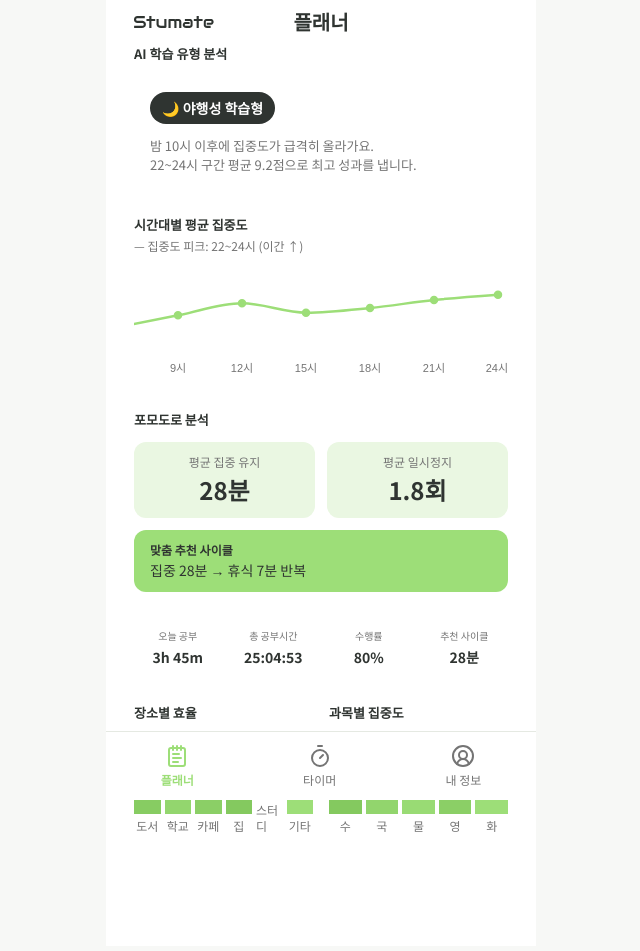
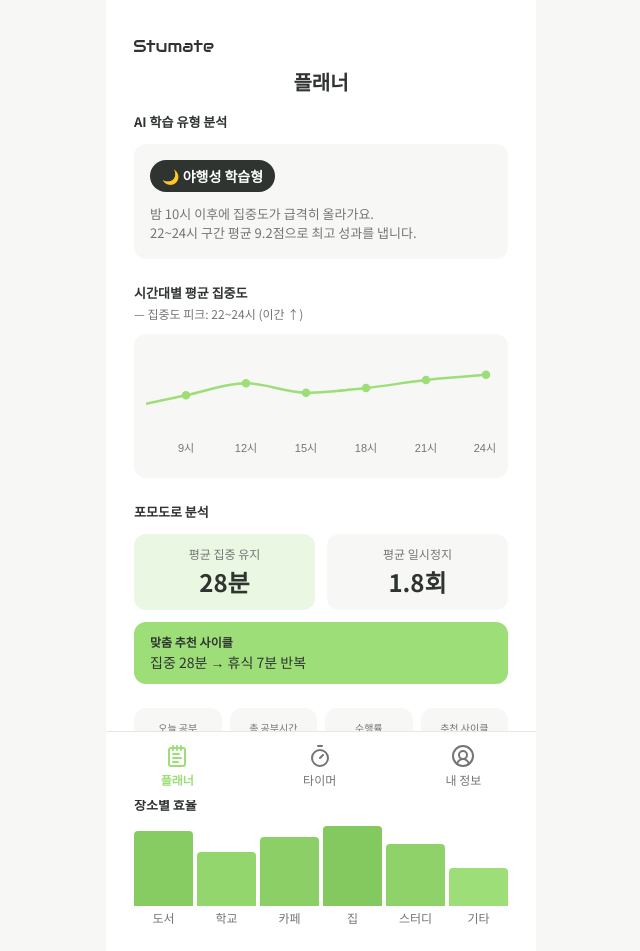
Before and after one commit to capstone-Stumate/Stumate-FE, a React (Vite) app: page /planner in a window 1280 px wide. Shown: the top 951 px of the page, without its empty margins (319-959 px from the left). Built offline with nearby package versions, Linux system fonts and the light colour scheme.

Commit message:
style: 플래너 페이지 UI 수정

```diff
--- a/src/pages/planner/PlannerPage.tsx
+++ b/src/pages/planner/PlannerPage.tsx
@@ -20,21 +20,23 @@ const PlannerPage = () => {
 
   return (
     <>
-      <header className="relative flex items-center py-4">
+      <header className="pt-10">
         <img src={logoSmall} alt="Stumate" />
-        <h1 className="absolute left-1/2 -translate-x-1/2 font-sans text-header2 font-bold text-text">
-          플래너
-        </h1>
+        <div className="relative flex items-center justify-center py-4">
+          <h1 className="text-header2 text-text font-sans font-bold">플래너</h1>
+        </div>
       </header>
+
       <div className="flex flex-col gap-6 pb-8">
         {learningType && <AiLearningType learningType={learningType} />}
-        <FocusByTimeChart data={focusChartData} focusPeakLabel={focusPeakLabel} />
+        <FocusByTimeChart
+          data={focusChartData}
+          focusPeakLabel={focusPeakLabel}
+        />
         <PomodoroAnalysis data={pomodoroData} />
         <StudyAvgRate stats={studyStats} />
-        <div className="flex gap-4">
-          <LocationChart data={locationChartData} />
-          <SubjectFocusChart data={subjectChartData} />
-        </div>
+        <LocationChart data={locationChartData} />
+        <SubjectFocusChart data={subjectChartData} />
       </div>
     </>
   );
--- a/src/pages/planner/components/AiLearningType.tsx
+++ b/src/pages/planner/components/AiLearningType.tsx
@@ -8,7 +8,7 @@ const AiLearningType = ({ learningType }: AiLearningTypeProps) => {
   return (
     <section>
       <h2 className="mb-3 font-sans text-body font-semibold text-text">AI 학습 유형 분석</h2>
-      <div className="rounded-xl bg-white p-4">
+      <div className="rounded-xl bg-bg p-4">
         <span className="inline-flex items-center gap-1.5 rounded-full bg-text px-3 py-1.5 font-sans text-sm font-semibold text-white">
           {learningType.emoji} {learningType.name}
         </span>
--- a/src/pages/planner/components/FocusByTimeChart.tsx
+++ b/src/pages/planner/components/FocusByTimeChart.tsx
@@ -40,6 +40,7 @@ const FocusByTimeChart = ({ data, focusPeakLabel }: FocusByTimeChartProps) => {
       <p className="mb-3 font-sans text-xs text-text-gray">
         — 집중도 피크: {focusPeakLabel} (이간 ↑)
       </p>
+      <div className="rounded-xl bg-bg p-3">
       <ResponsiveContainer width="100%" height={120}>
         <LineChart data={data} margin={{ top: 10, right: 10, left: -20, bottom: 0 }}>
           <XAxis
@@ -59,6 +60,7 @@ const FocusByTimeChart = ({ data, focusPeakLabel }: FocusByTimeChartProps) => {
           />
         </LineChart>
       </ResponsiveContainer>
+      </div>
     </section>
   );
 };
--- a/src/pages/planner/components/LocationChart.tsx
+++ b/src/pages/planner/components/LocationChart.tsx
@@ -6,7 +6,7 @@ interface LocationChartProps {
 
 const LocationChart = ({ data }: LocationChartProps) => {
   return (
-    <section className="flex-1">
+    <section>
       <h2 className="mb-3 font-sans text-body font-semibold text-text">장소별 효율</h2>
       <BarChart data={data} showValueLabel={false} />
     </section>
--- a/src/pages/planner/components/PomodoroAnalysis.tsx
+++ b/src/pages/planner/components/PomodoroAnalysis.tsx
@@ -13,7 +13,7 @@ const PomodoroAnalysis = ({ data }: PomodoroAnalysisProps) => {
           <span className="font-sans text-xs text-text-gray">평균 집중 유지</span>
           <span className="font-sans text-2xl font-bold text-text">{data.avgFocusMinutes}분</span>
         </div>
-        <div className="flex flex-1 flex-col items-center gap-1 rounded-xl bg-primary-light px-4 py-3">
+        <div className="flex flex-1 flex-col items-center gap-1 rounded-xl bg-bg px-4 py-3">
           <span className="font-sans text-xs text-text-gray">평균 일시정지</span>
           <span className="font-sans text-2xl font-bold text-text">{data.avgPauseCount}회</span>
         </div>
--- a/src/pages/planner/components/StudyAvgRate.tsx
+++ b/src/pages/planner/components/StudyAvgRate.tsx
@@ -10,7 +10,7 @@ interface StatItemProps {
 }
 
 const StatItem = ({ label, value }: StatItemProps) => (
-  <div className="flex flex-1 flex-col items-center gap-1 rounded-xl bg-white px-2 py-3">
+  <div className="flex flex-1 flex-col items-center gap-1 rounded-xl bg-bg px-2 py-3">
     <span className="text-center font-sans text-[10px] text-text-gray">{label}</span>
     <span className="font-sans text-sm font-bold text-text">{value}</span>
   </div>
--- a/src/pages/planner/components/SubjectFocusChart.tsx
+++ b/src/pages/planner/components/SubjectFocusChart.tsx
@@ -6,7 +6,7 @@ interface SubjectFocusChartProps {
 
 const SubjectFocusChart = ({ data }: SubjectFocusChartProps) => {
   return (
-    <section className="flex-1">
+    <section>
       <h2 className="mb-3 font-sans text-body font-semibold text-text">과목별 집중도</h2>
       <BarChart data={data} showValueLabel={false} />
     </section>
```
